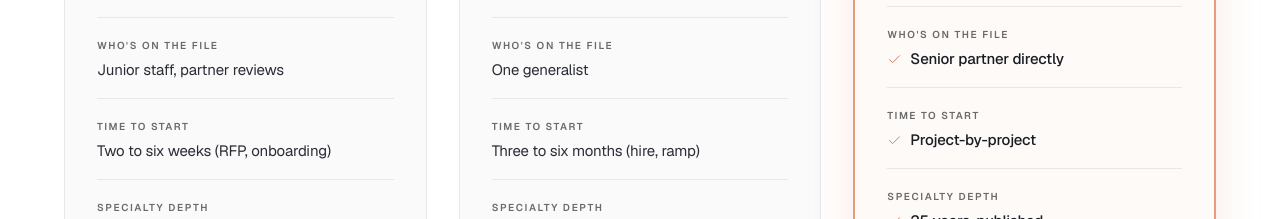
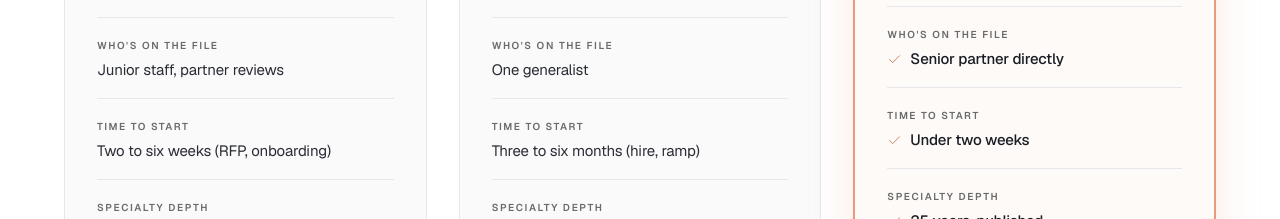
Before and after one commit to staybookt/xnl-hr-website, a Next.js app: page / in a window 1280 px wide. Shown: the part 7520-7739 px from the top of the page. Built offline with nearby package versions, Linux system fonts and the light colour scheme.

Commit message:
Wave 48.4 — restore comparison "Time to start" → "Under two weeks" (regression fix)

```diff
--- a/src/data/site.ts
+++ b/src/data/site.ts
@@ -306,7 +306,7 @@ export const comparison = {
   rows: [
     { label: "Pricing model", traditional: "Monthly retainer, often $5k to $15k", inhouse: "$90k to $160k salary + benefits", xnl: "Fixed-fee project or capped hourly" },
     { label: "Who's on the file", traditional: "Junior staff, partner reviews", inhouse: "One generalist", xnl: "Senior partner directly" },
-    { label: "Time to start", traditional: "Two to six weeks (RFP, onboarding)", inhouse: "Three to six months (hire, ramp)", xnl: "Project-by-project" },
+    { label: "Time to start", traditional: "Two to six weeks (RFP, onboarding)", inhouse: "Three to six months (hire, ramp)", xnl: "Under two weeks" },
     { label: "Specialty depth", traditional: "Broad but generic", inhouse: "Day-to-day only", xnl: "25 years, published" },
     { label: "Lock-in", traditional: "Six- to twelve-month contracts", inhouse: "Permanent overhead", xnl: "Project-by-project" },
   ],
```
